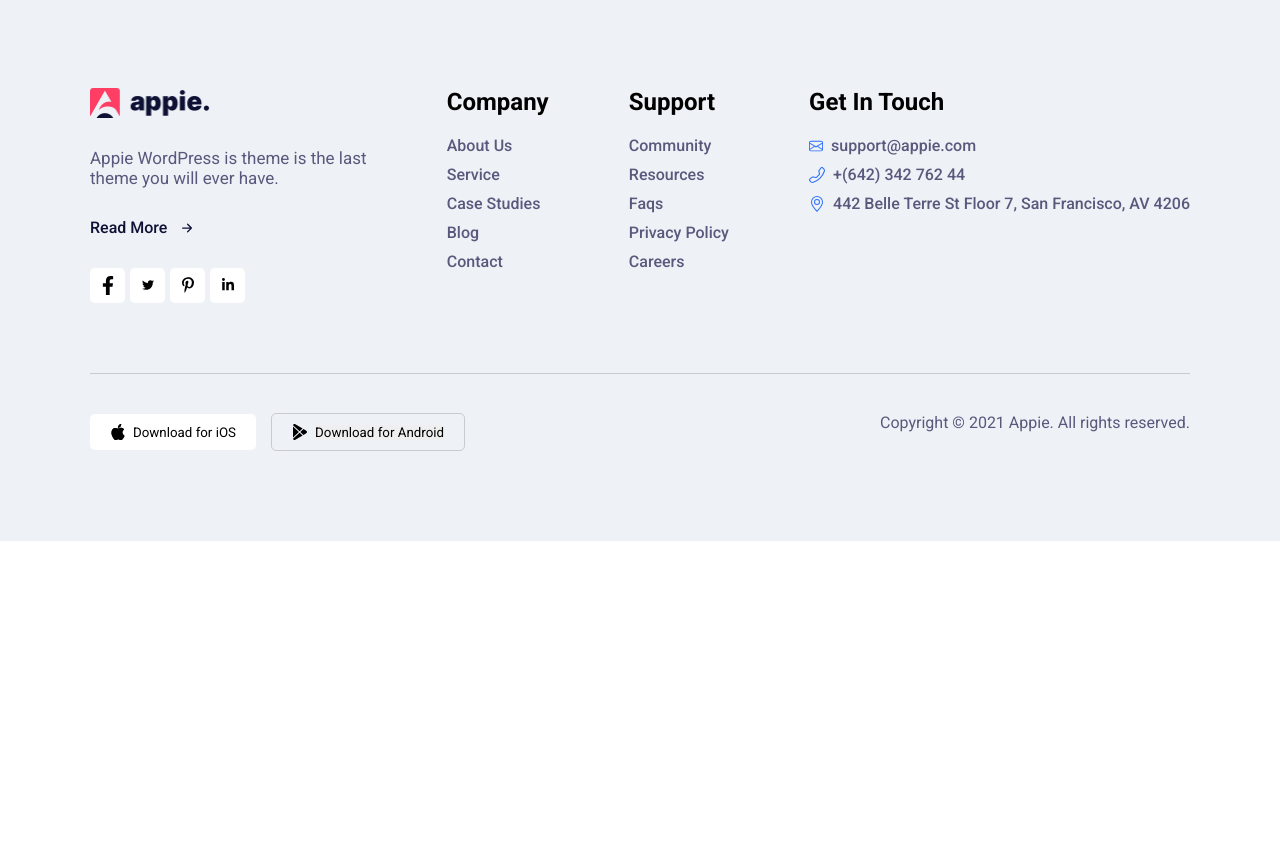
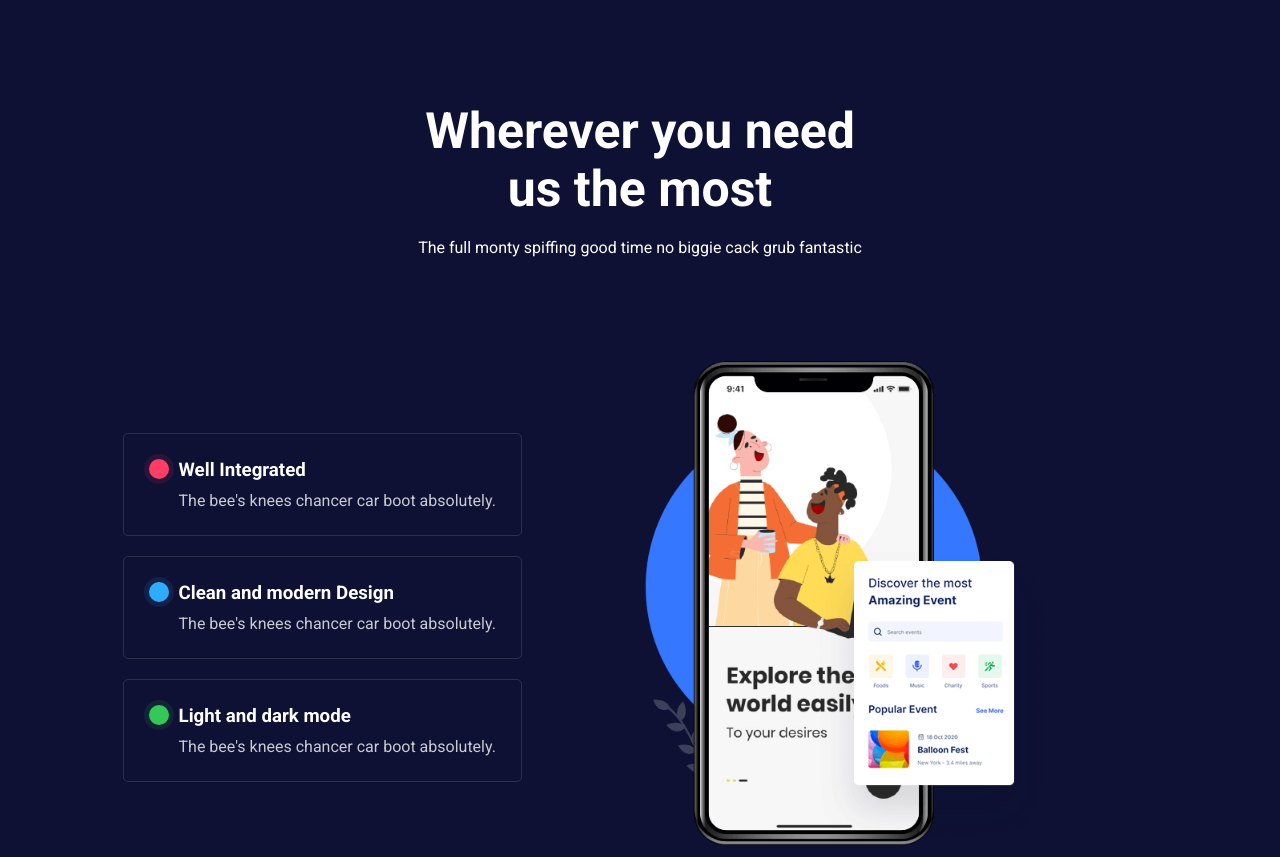
Before and after one commit to MuhammedMagdyy/Appie, a plain HTML site: page index.html in a window 1280 px wide. Shown: the part 802-1659 px from the top of the page. Before the commit the page ends 1343 px from the top, so only its background shows below. Drawn offline with Linux system fonts and the light colour scheme.

Commit message:
Features Page

```diff
--- a/index.html
+++ b/index.html
@@ -105,6 +105,46 @@
         </main>
       </div>
       <!-- End Home -->
+
+      <!-- Features -->
+      <div class="container-features">
+        <div class="features-info">
+          <h1>
+            Wherever you need <br />
+            us the most
+          </h1>
+          <p>The full monty spiffing good time no biggie cack grub fantastic</p>
+        </div>
+        <div class="features-details">
+          <div class="details-container">
+            <div class="details">
+              <div class="circle-icon red"></div>
+              <div class="text">
+                <h3>Well Integrated</h3>
+                <p>The bee's knees chancer car boot absolutely.</p>
+              </div>
+            </div>
+            <div class="details">
+              <div class="circle-icon blue"></div>
+              <div class="text">
+                <h3>Clean and modern Design</h3>
+                <p>The bee's knees chancer car boot absolutely.</p>
+              </div>
+            </div>
+            <div class="details">
+              <div class="circle-icon green"></div>
+              <div class="text">
+                <h3>Light and dark mode</h3>
+                <p>The bee's knees chancer car boot absolutely.</p>
+              </div>
+            </div>
+          </div>
+          <div class="features-img">
+            <img src="images/features-thumb-2.png" alt="" />
+          </div>
+        </div>
+      </div>
+      <!-- End Features -->
 
       <!-- Footer -->
       <footer>
--- a/style.css
+++ b/style.css
@@ -189,6 +189,92 @@ main {
 
 /* End Section (A) Info Home */
 
+/* Start Features */
+.container-features {
+  background-color: var(--fontColor);
+  height: 120vh;
+  display: flex;
+  flex-direction: column;
+  justify-content: space-evenly;
+}
+
+.features-info {
+  text-align: center;
+}
+
+.features-info>h1 {
+  font-size: 50px;
+  margin-bottom: 20px;
+}
+
+.features-info>h1,
+.features-info>p {
+  color: white;
+}
+
+.details-container {
+  display: flex;
+  flex-direction: column;
+  gap: 20px;
+}
+
+/* Style Details */
+.details {
+  border: 1px solid #cacad227;
+  display: flex;
+  gap: 10px;
+  padding: 25px;
+  border-radius: 5px;
+}
+
+.circle-icon{
+  width: 20px;
+  height: 20px;
+  border-radius: 50%;
+}
+
+.circle-icon.red {
+  background-color: #ff3e66;
+  box-shadow: 0 0 0 5px rgba(255, 62, 101, 0.106);
+}
+
+.circle-icon.blue{
+  background-color: #2eacfc;
+  box-shadow: 0 0 0 5px rgba(46, 172, 252, 0.106);
+
+}
+
+.circle-icon.green{
+  background-color: #33c956;
+  box-shadow: 0 0 0 5px rgba(51, 201, 86, 0.106);
+
+}
+
+
+.details>.text>h3 {
+  color: white;
+}
+
+.details>.text>p {
+  color: var(--placeholderColor);
+  margin-top: 10px;
+}
+
+/* End Style Details */
+
+.features-details {
+  display: flex;
+  justify-content: space-evenly;
+  flex-direction: row;
+  align-items: center;
+}
+
+.features-img>img {
+  width: 80%;
+}
+
+
+/* End Features */
 /* Start Footer */
 footer {
   background-color: var(--mainColor);
@@ -244,7 +330,7 @@ footer section:first-child {
   margin: 70px 0 40px 0;
   width: 100%;
   height: 0.3px;
-  background-color:var(--placeholderColor);
+  background-color: var(--placeholderColor);
 }
 
 .section-2,
```
